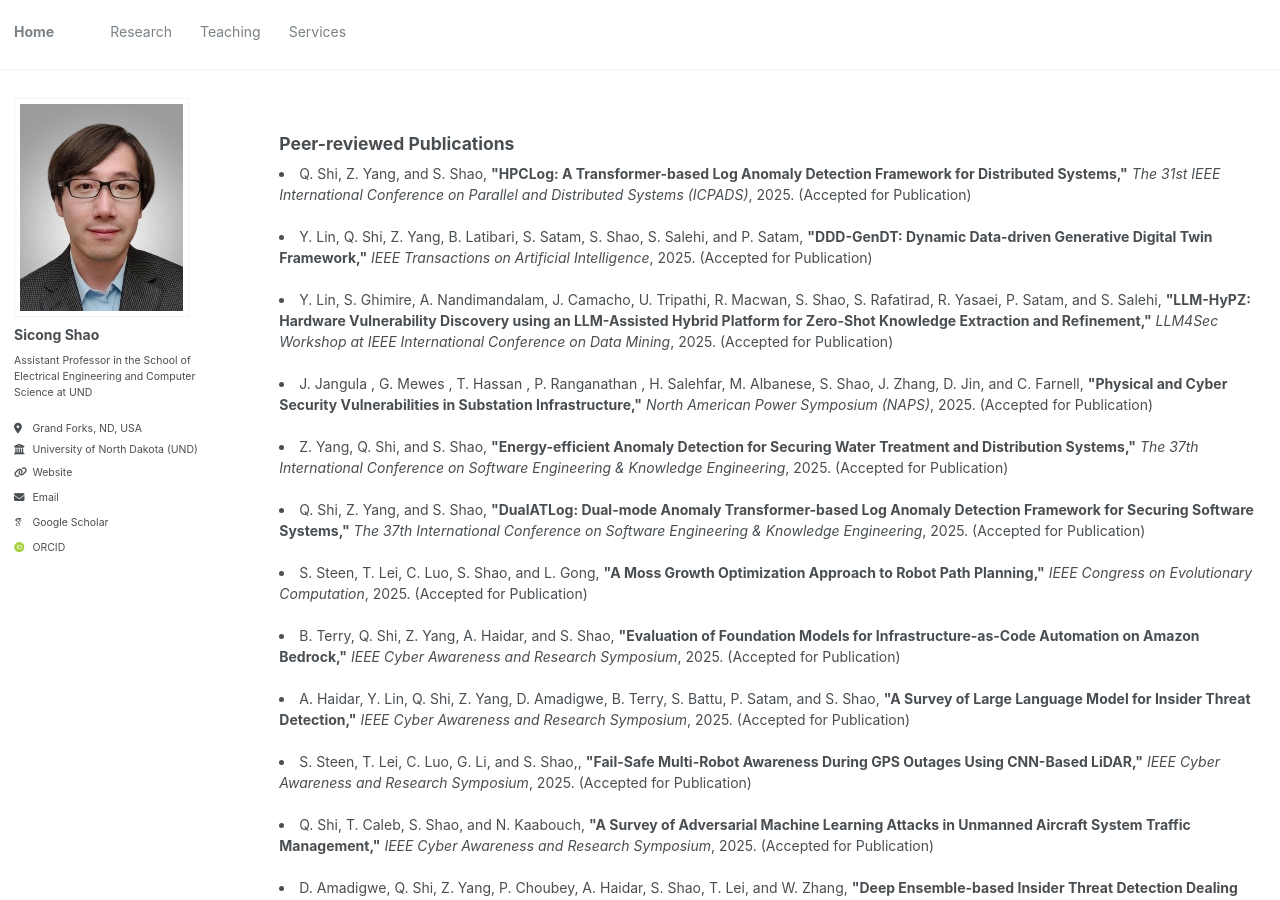
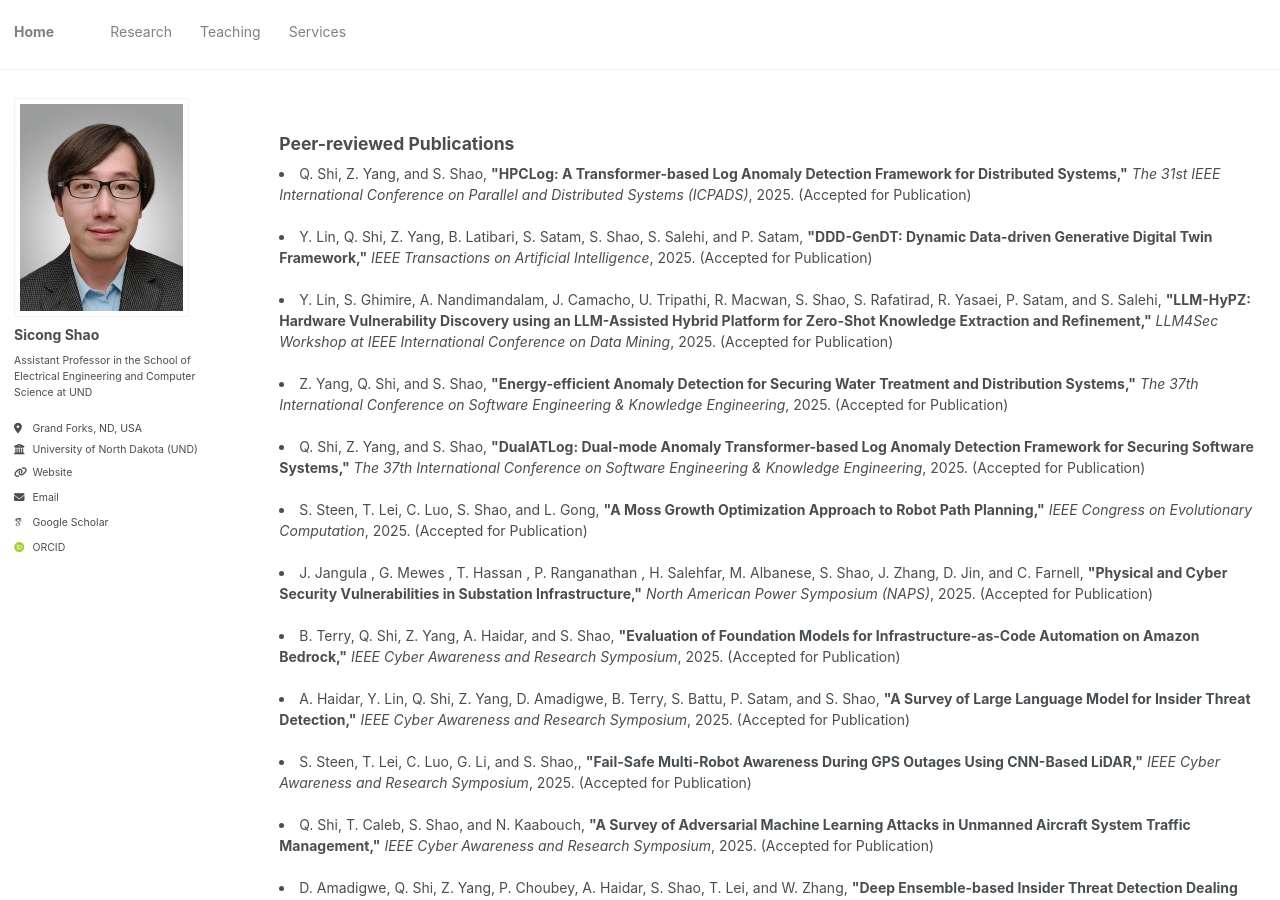
Before and after one commit to sicongshao/sicongshao.github.io, a Jekyll site: the page built from _pages/publications.html, in a window 1280 px wide and 900 px high. Built offline with Jekyll 4.4.1, drawn with Linux system fonts in a browser that asks for light colours; some web fonts are replaced.

Commit message:
first commit

```diff
--- a/_pages/publications.html
+++ b/_pages/publications.html
@@ -35,10 +35,7 @@ author_profile: true
   Y. Lin, S. Ghimire, A. Nandimandalam, J. Camacho, U. Tripathi, R. Macwan, S. Shao, S. Rafatirad, R. Yasaei, P. Satam, and S. Salehi, <strong>"LLM-HyPZ: Hardware Vulnerability Discovery using an LLM-Assisted Hybrid Platform for Zero-Shot Knowledge Extraction and Refinement,"</strong> <i>LLM4Sec Workshop at IEEE International Conference on Data Mining</i>, 2025. (Accepted for Publication)
 </li>
 <br>
-<li>
-  J. Jangula , G. Mewes , T. Hassan , P. Ranganathan , H. Salehfar, M. Albanese, S. Shao, J. Zhang, D. Jin, and C. Farnell, <strong>"Physical and Cyber Security Vulnerabilities in Substation Infrastructure,"</strong> <i>North American Power Symposium (NAPS)</i>, 2025. (Accepted for Publication)
-</li>
-<br>
+
 
 
 <li>
@@ -54,6 +51,13 @@ author_profile: true
   S. Steen, T. Lei, C. Luo, S. Shao, and L. Gong, <strong>"A Moss Growth Optimization Approach to Robot Path Planning,"</strong> <i>IEEE Congress on Evolutionary Computation</i>, 2025. (Accepted for Publication)
 </li>
 <br>
+
+
+<li>
+  J. Jangula , G. Mewes , T. Hassan , P. Ranganathan , H. Salehfar, M. Albanese, S. Shao, J. Zhang, D. Jin, and C. Farnell, <strong>"Physical and Cyber Security Vulnerabilities in Substation Infrastructure,"</strong> <i>North American Power Symposium (NAPS)</i>, 2025. (Accepted for Publication)
+</li>
+<br>
+
 
 <li>
   B. Terry, Q. Shi, Z. Yang, A. Haidar, and S. Shao, <strong>"Evaluation of Foundation Models for Infrastructure-as-Code Automation on Amazon Bedrock,"</strong> <i>IEEE Cyber Awareness and Research Symposium</i>, 2025. (Accepted for Publication)
```
